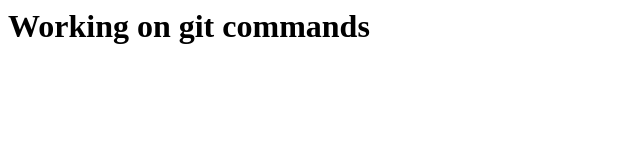
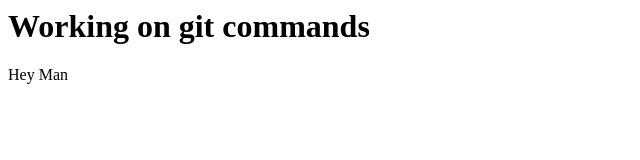
Before and after one commit to dipanshukalra2711/git-one, a plain HTML site: page index.html in a window 1280 px wide. Shown: the full height of the page, 0-640 px from the left. Drawn offline with Linux system fonts and the light colour scheme.

Commit message:
added paragraph

```diff
--- a/index.html
+++ b/index.html
@@ -6,6 +6,7 @@
   </head>
   <body>
     <h1>Working on git commands</h1>
+    <p>Hey Man</p>
   </body>
   <script src="features.js"></script>
 </html>
```
